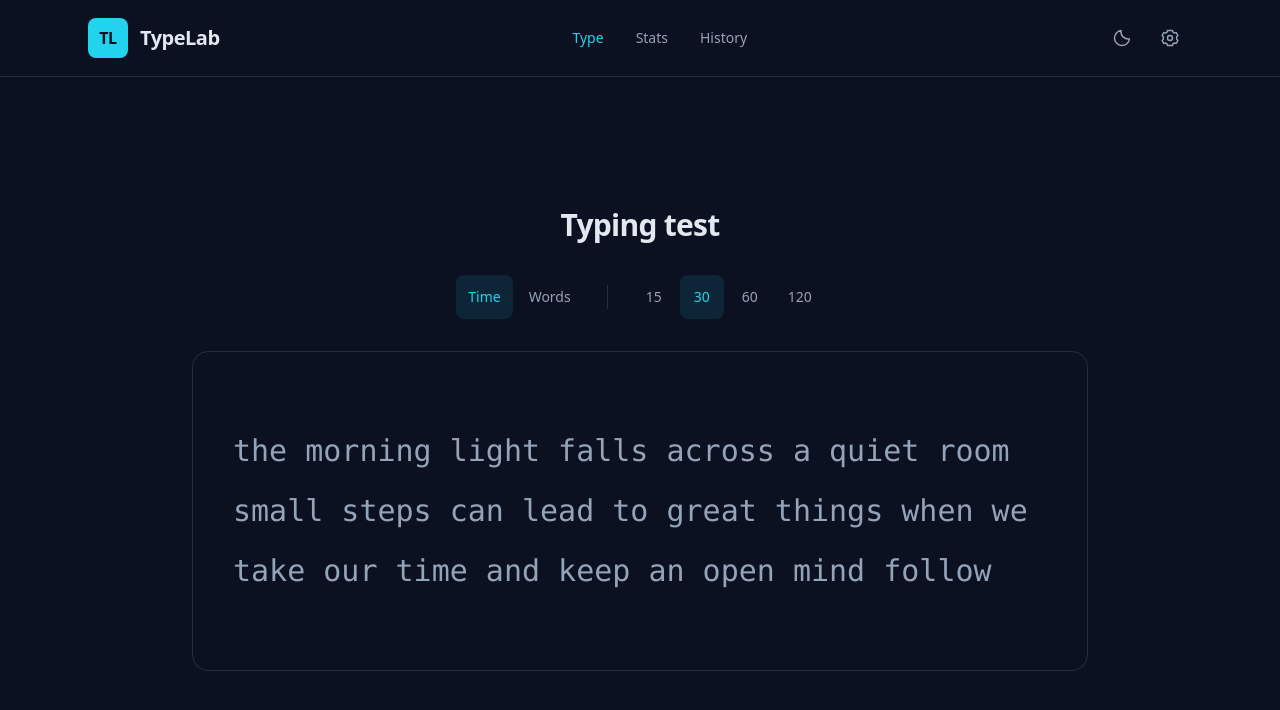
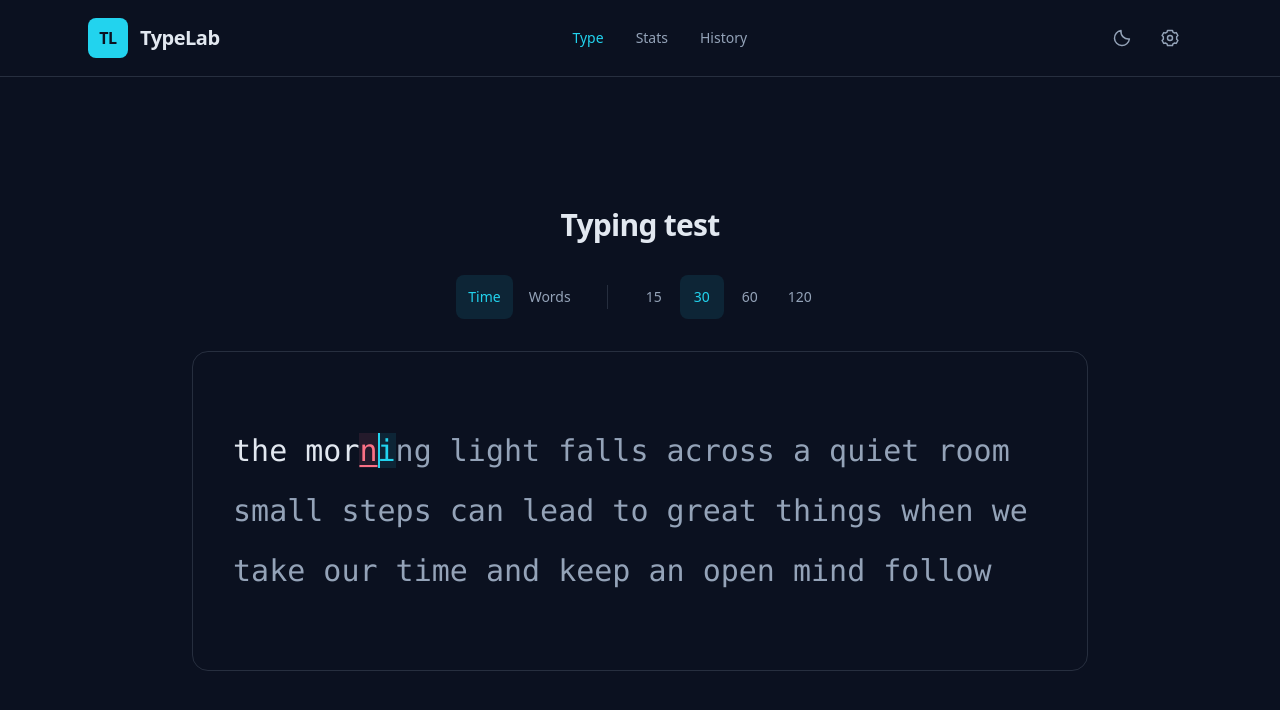
Before and after one commit to nubie69/OranguType, a React (Vite) app: page / in a window 1280 px wide. Shown: the top 710 px of the page. Built offline with nearby package versions, Linux system fonts and the light colour scheme.

Commit message:
Add a typing character state

```diff
--- /dev/null
+++ b/src/components/Character.tsx
@@ -0,0 +1,23 @@
+import type { CharacterState } from '../types/character'
+
+type CharacterProps = {
+  character: string
+  state?: CharacterState
+}
+
+const stateClasses: Record<CharacterState, string> = {
+  untyped: 'text-[var(--color-text-secondary)]',
+  correct: 'text-[var(--color-text-primary)]',
+  incorrect:
+    'bg-[var(--color-error)]/10 text-[var(--color-error)] underline decoration-2 underline-offset-4',
+  current:
+    'bg-[var(--color-accent)]/10 text-[var(--color-accent)] shadow-[inset_2px_0_0_var(--color-accent)]',
+}
+
+export default function Character({ character, state = 'untyped' }: CharacterProps) {
+  return (
+    <span data-state={state} className={stateClasses[state]}>
+      {character}
+    </span>
+  )
+}
--- a/src/components/WordDisplay.tsx
+++ b/src/components/WordDisplay.tsx
@@ -1,8 +1,16 @@
+import Character from './Character'
+import type { CharacterState } from '../types/character'
+
 type WordDisplayProps = {
   words: readonly string[]
+  /** Indexed by Unicode code point in words.join(' '), including spaces. */
+  characterStates?: readonly CharacterState[]
 }
 
-export default function WordDisplay({ words }: WordDisplayProps) {
+export default function WordDisplay({
+  words,
+  characterStates = [],
+}: WordDisplayProps) {
   return (
     <div
       role="region"
@@ -11,7 +19,13 @@ export default function WordDisplay({ words }: WordDisplayProps) {
     >
       {/* Keep three complete lines visible as the words wrap at each screen size. */}
       <p className="h-[6em] overflow-hidden font-mono text-xl leading-[2] text-[var(--color-text-secondary)] sm:text-2xl lg:text-3xl">
-        {words.join(' ')}
+        {Array.from(words.join(' ')).map((character, index) => (
+          <Character
+            key={index}
+            character={character}
+            state={characterStates[index] ?? 'untyped'}
+          />
+        ))}
       </p>
     </div>
   )
--- /dev/null
+++ b/src/data/demoCharacterStates.ts
@@ -0,0 +1,15 @@
+import type { CharacterState } from '../types/character'
+
+// Temporary preview for the opening of sampleWords, including spaces.
+// Characters without an entry remain untyped.
+export const demoCharacterStates: readonly CharacterState[] = [
+  'correct',
+  'correct',
+  'correct',
+  'correct',
+  'correct',
+  'correct',
+  'correct',
+  'incorrect',
+  'current',
+]
--- a/src/index.css
+++ b/src/index.css
@@ -6,6 +6,7 @@
   --color-text-primary: #e2e8f0;
   --color-text-secondary: #94a3b8;
   --color-accent: #22d3ee;
+  --color-error: #fb7185;
 }
 
 @layer base {
--- a/src/pages/Home.tsx
+++ b/src/pages/Home.tsx
@@ -2,6 +2,7 @@ import { useState } from 'react'
 import TestModeSelector from '../components/TestModeSelector'
 import WordDisplay from '../components/WordDisplay'
 import { sampleWords } from '../data/sampleWords'
+import { demoCharacterStates } from '../data/demoCharacterStates'
 import type { TestSettings } from '../types/test'
 
 export default function Home() {
@@ -25,7 +26,7 @@ export default function Home() {
         </h1>
         <TestModeSelector settings={settings} onChange={setSettings} />
         <div className="flex min-h-64 items-center justify-center rounded-2xl border border-[var(--color-text-secondary)]/20 p-6 sm:min-h-80 sm:p-10">
-          <WordDisplay words={sampleWords} />
+          <WordDisplay words={sampleWords} characterStates={demoCharacterStates} />
         </div>
       </section>
     </main>
--- /dev/null
+++ b/src/types/character.ts
@@ -0,0 +1 @@
+export type CharacterState = 'untyped' | 'correct' | 'incorrect' | 'current'
```
